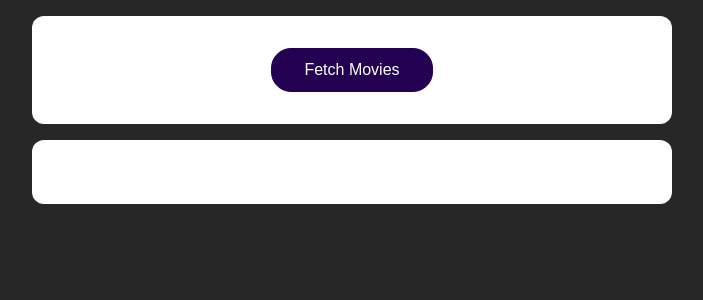
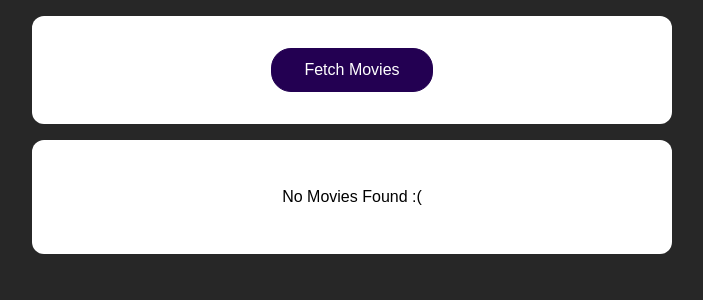
Before and after one commit to aadil42/http-request-with-react, a React (Create React App) app: page / in a window 1280 px wide. Shown: the top 300 px of the page, without its empty margins (288-991 px from the left). Built offline with nearby package versions, Linux system fonts and the light colour scheme.

Commit message:
handling different state of fetching and displaying msg like No moives found, Loading, and Movie lists on condition

```diff
--- a/src/App.js
+++ b/src/App.js
@@ -6,6 +6,7 @@
 function App() {
 
   const [dummyMovies, setDummyMovies] = useState([]);
+  const [isLoading, setIsLoading] = useState(false);
 
   // const fetchMovies = () => {
   //   fetch('https://swapi.dev/api/films/').then((data) => {
@@ -27,6 +28,7 @@
   // }
 
    const fetchMovies = async  () => {
+    setIsLoading(true);
     let response = await fetch('https://swapi.dev/api/films/');
     response = await response.json();
     const newData = response.results.map((singleData) => {
@@ -37,6 +39,7 @@
         openingText: singleData.opening_crawl
       }
     });
+    setIsLoading(false);
     setDummyMovies(() => {
       return newData;
     });
@@ -48,7 +51,9 @@
         <button onClick={fetchMovies}>Fetch Movies</button>
       </section>
       <section>
-        <MoviesList movies={dummyMovies} />
+        {!isLoading && dummyMovies.length > 0 &&  <MoviesList movies={dummyMovies} />}
+        {!isLoading && dummyMovies.length === 0 && <p>No Movies Found :(</p>}
+        {isLoading && <p>Loading...</p>}
       </section>
     </React.Fragment>
   );
```
